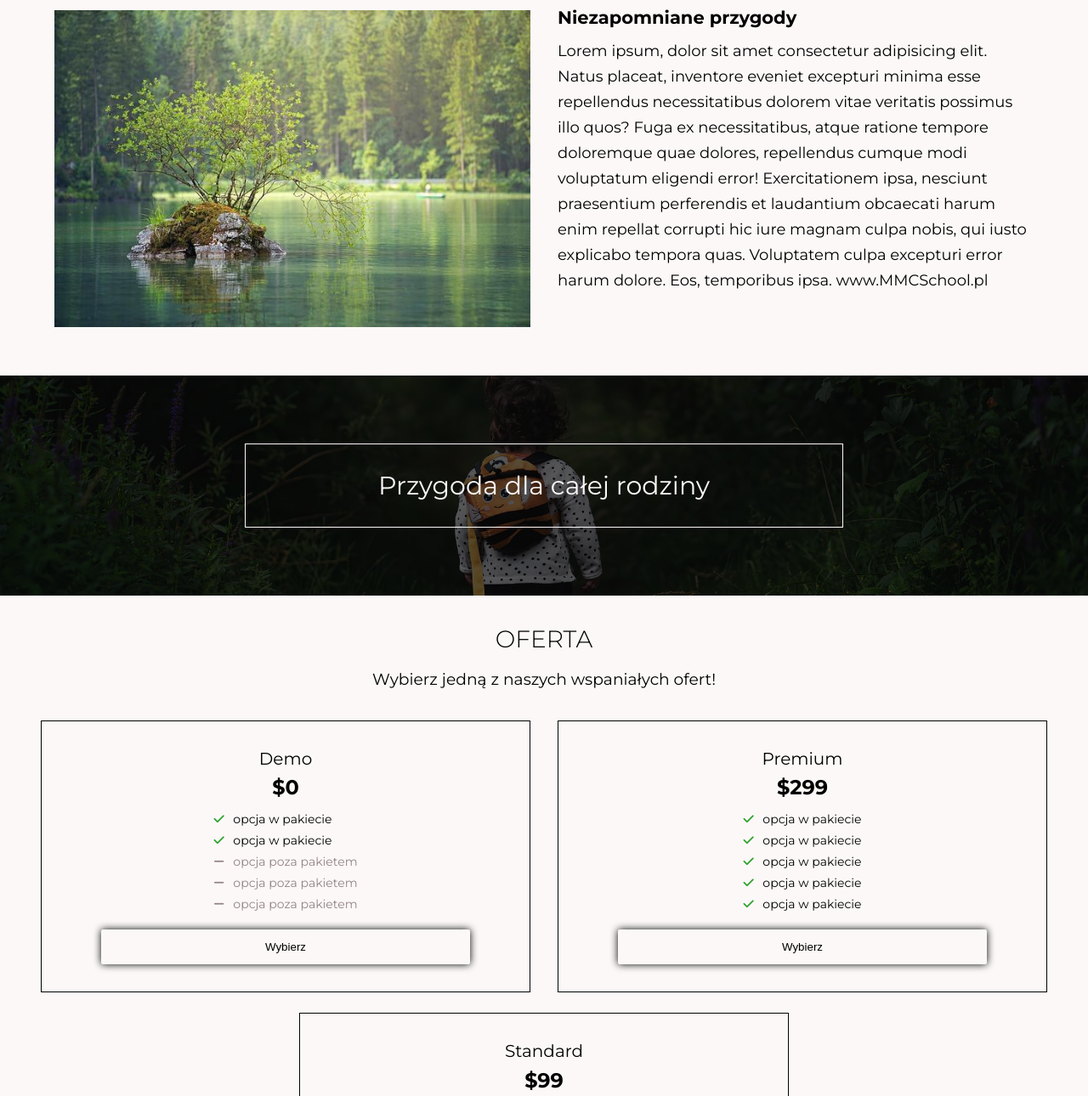
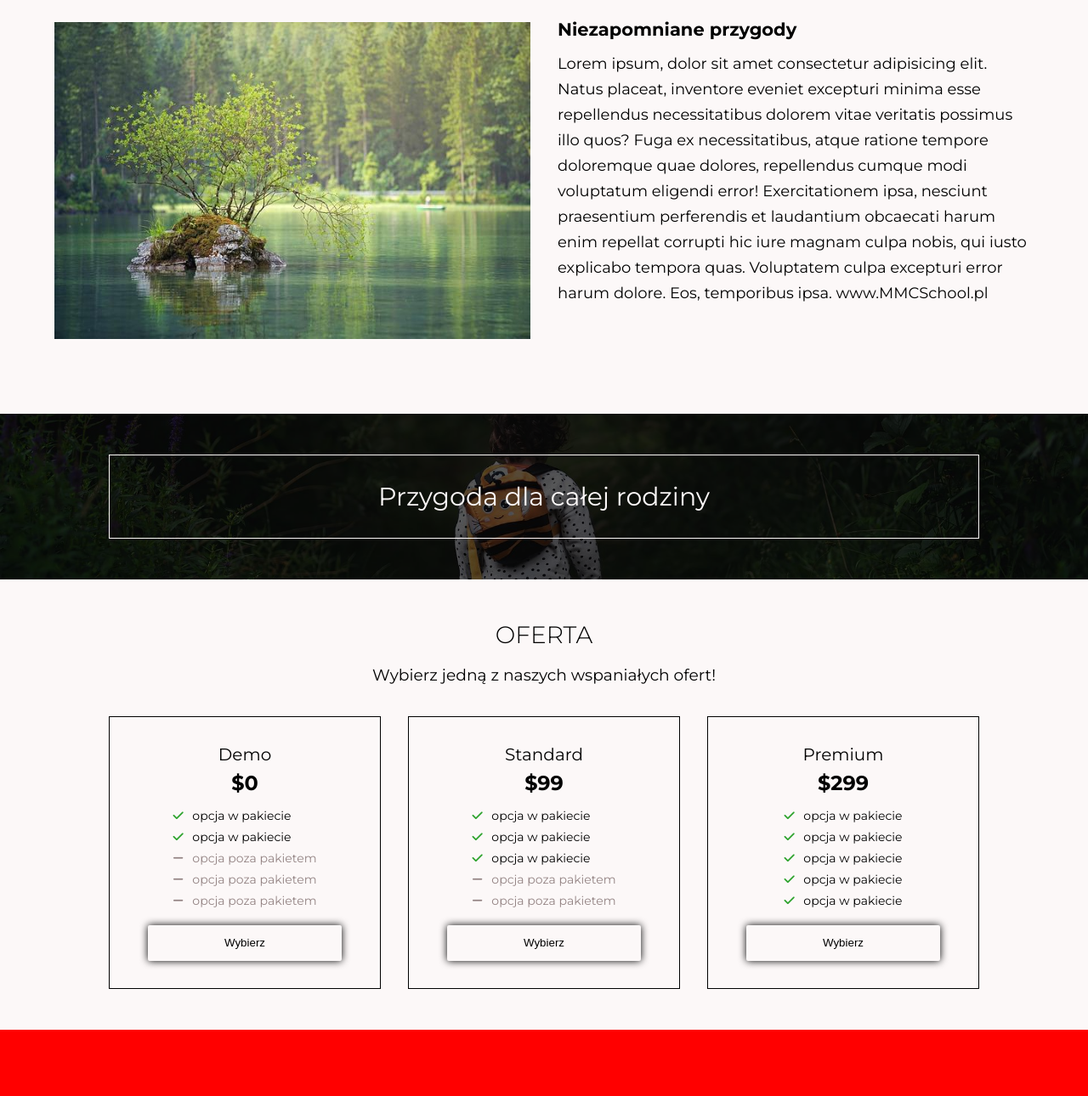
Before and after one commit to lechoos/Forest-Website, a website: page index.html in a window 1280 px wide. Shown: the part 605-1895 px from the top of the page at 85% size. Drawn offline with Linux system fonts and the light colour scheme.

Commit message:
fixed padding problems

```diff
--- a/index.html
+++ b/index.html
@@ -14,7 +14,7 @@
 </head>
 
 <body>
-    <nav class="nav">
+    <nav class="nav nav-padding">
     <button class="hamburger hamburger--spring nav__btn" type="button">
         <span class="hamburger-box">
             <span class="hamburger-inner"></span>
@@ -30,7 +30,7 @@
         </div>
     </div>
 </nav>
-    <header class="header">
+    <header class="header header-padding">
         <div class="section-shadow"></div>
         <div class="wrapper">
             <p class="header__text">Forest Group</p>
@@ -38,7 +38,7 @@
         </div>
     </header>
     <main>
-        <section id="aboutus" class="aboutus">
+        <section id="aboutus" class="aboutus section-padding">
             <div class="wrapper">
                 <div class="aboutus__items">
                     <h2 class="aboutus__header">o nas</h2>
@@ -57,14 +57,14 @@
             </div>
         </section>
 
-        <section class="adventure">
+        <section class="adventure section-small-padding">
             <div class="section-shadow"></div>
             <div class="wrapper">
                 <p class="adventure__text">Przygoda dla całej rodziny</p>
             </div>
         </section>
 
-        <section id="offers" class="offers">
+        <section id="offers" class="offers section-small-padding">
             <div class="wrapper">
                 <h2 class="offers__header">oferta</h2>
             <h3 class="offers__paragraph">Wybierz jedną z naszych wspaniałych ofert!</h3>
--- a/src/sass/styles.scss
+++ b/src/sass/styles.scss
@@ -1,5 +1,6 @@
 @use './utilities/colors' as *;
 @forward './utilities/hamburger';
+@forward './utilities/sizes';
 
 *,
 *::after,
@@ -46,7 +47,11 @@ body {
 	z-index: -1;
 }
 
+
+
 // NAWIGACJA
+
+
 
 .nav {
 	background-color: $mainColor;
@@ -102,12 +107,15 @@ body {
 	}
 }
 
+
+
 // HEADER
+
+
 
 .header {
 	position: relative;
-	padding: 4.5em 1.5em;
-    background-image: url('../img/jungle-small.jpg');
+  background-image: url('../img/jungle-small.jpg');
 	background-size: cover;
 	background-position: center;
 	z-index: 0;
@@ -128,12 +136,15 @@ body {
 	}
 }
 
+
+
 // O NAS
+
+
 
 .aboutus {
 	display: flex;
 	justify-content: center;
-	padding: 2.1em 1.6em;
 
 	&__header {
 		margin-bottom: 1.3em;
@@ -155,24 +166,26 @@ body {
 		}
 
 		p {
-			padding: 0 1.2em;
 			font-size: 1.4rem;
 		}
 	}
 }
 
+
+
 // ADVENTURE
+
+
 
 .adventure {
 	position: relative;
-	padding: 2em;
 	background-image: url(../img/girl-small.jpg);
 	background-size: cover;
 	background-position: center;
 	z-index: 0;
 
 	&__text {
-		padding: 1em 0.2em;
+		padding: 1em 0;
 		font-size: 1.5rem;
 		color: $mainColor;
 		border: 1px solid $mainColor;
@@ -181,11 +194,13 @@ body {
 	}
 }
 
+
+
 // OFERTA
 
+
+
 .offers {
-	padding: 2.1em 1.6em;
-
 	&__header {
 		font-size: 2.8rem;
 		font-weight: 300;
@@ -279,7 +294,11 @@ body {
 	}
 }
 
+
+
 // MEDIA QUERIES
+
+
 
 @media (min-width: 576px) {
 	.nav {
@@ -289,8 +308,6 @@ body {
 	}
 
 	.header {
-		padding: 7em 2em;
-
 		&__text {
 			font-size: 1.6rem;
 		}
@@ -301,8 +318,6 @@ body {
 	}
 
 	.aboutus {
-		padding: 2.6em 2em;
-
 		&__header {
 			font-size: 2.8rem;
 		}
@@ -320,11 +335,10 @@ body {
 	}
 
 	.adventure {
-		padding: 3em 6em;
+		// padding: 3em 6em;
 		background-attachment: fixed;
 
 		&__text {
-			padding: 1em 0;
 			font-size: 2.3rem;
 		}
 	}
@@ -335,6 +349,10 @@ body {
 		}
 	}
 }
+
+
+
+
 
 @media (min-width: 768px) {
 	.nav {
@@ -350,7 +368,6 @@ body {
 
 		&__logo {
 			display: block;
-			margin-left: 1.7em;
 			padding: 0.2em;
 			font-size: 2.6rem;
 		}
@@ -365,7 +382,6 @@ body {
 
 		&__links {
 			flex-direction: row;
-			padding: 0 1.5em;
 			width: 50%;
 		}
 
@@ -385,7 +401,6 @@ body {
 	}
 
 	.aboutus {
-		padding: 3.2em 2em;
 		&__items {
 			display: grid;
 			grid-template-columns: repeat(2, 1fr);
@@ -418,7 +433,7 @@ body {
 	}
 
 	.adventure {
-		padding: 4em 8em;
+		// padding: 4em 8em;
 
 		&__text {
 			font-size: 2.7rem;
@@ -426,8 +441,6 @@ body {
 	}
 
 	.offers {
-		padding: 2.1em 3em;
-
 		&__cards {
 			grid-template-rows: repeat(2, 1fr);
 			grid-template-columns: repeat(4, 1fr);
@@ -447,26 +460,22 @@ body {
 	}
 }
 
+
+
+
+
 @media (min-width: 992px) {
 	.nav {
-		&__logo {
-			margin-left: 3.1em;
-			font-size: 2.6rem;
-		}
-
 		&__link {
 			font-size: 1.7rem;
 		}
 	}
 
 	.header {
-		padding: 8em 4em;
 		background-image: url('../img/jungle-big.jpg');
 	}
 
 	.aboutus {
-		padding: 3.6em 4em;
-
 		&__header {
 			margin-bottom: 1.5em;
 		}
@@ -479,15 +488,42 @@ body {
 	}
 
 	.adventure {
-		padding: 5em 10.5em;
+		// padding: 5em 10.5em;
 		background-image: url(../img/girl-big.jpg);
 
 		&__text {
-			margin: 0 2em;
+			// margin: 0 2em;
 			font-size: 3rem;
 		}
 	}
+
+	.offers {
+		&__cards {
+			grid-template-rows: 1fr;
+			grid-template-columns: repeat(3, 1fr);
+		}
+
+		&__card {
+			grid-row: 1/-1;
+
+			&--demo {
+				grid-column: 1/2;
+			}
+
+			&--standard {
+				grid-column: 2/3;
+			}
+
+			&--premium {
+				grid-column: 3/-1;
+			}
+		}
+	}
 }
+
+
+
+
 
 @media (min-width: 1200px) {
 	.nav {
@@ -501,10 +537,6 @@ body {
 		}
 	}
 
-	.header {
-		padding: 10em 2em;
-	}
-
 	.aboutus {
 		&__text {
 			p {
@@ -513,10 +545,4 @@ body {
 			}
 		}
 	}
-
-	.adventure {
-		&__text {
-			margin: 0 4em;
-		}
-	}
 }
--- /dev/null
+++ b/src/sass/utilities/_sizes.scss
@@ -0,0 +1,56 @@
+.header-padding {
+  padding: 4.5em 1.5em;
+}
+
+.section-padding,
+.section-small-padding {
+  padding: 2em 1.5em;
+}
+
+@media (min-width: 576px) {
+  .header-padding {
+    padding: 7em 2em;
+  }
+
+  .section-padding {
+    padding: 3em 2em;
+  }
+
+  .section-small-padding {
+    padding: 2em 5em;
+  }
+}
+
+@media (min-width: 768px) {
+  .nav-padding {
+    padding: 0 2em;
+  }
+
+  .section-small-padding {
+    padding: 3em 8em;
+  }
+}
+
+@media (min-width: 992px) {
+  .nav-padding {
+    padding: 0 4em;
+  }
+
+  .header-padding {
+    padding: 8em 4em;
+  }
+
+  .section-padding {
+    padding: 4em;
+  }
+}
+
+@media (min-width: 1200px) {
+  .header-padding {
+    padding: 10em 4em;
+  }
+
+  .section-padding {
+    padding: 4.5em 4em 5.5em;
+  }
+}
```
Also changed, not shown: dist/css/styles.min.css, 2 other files.
